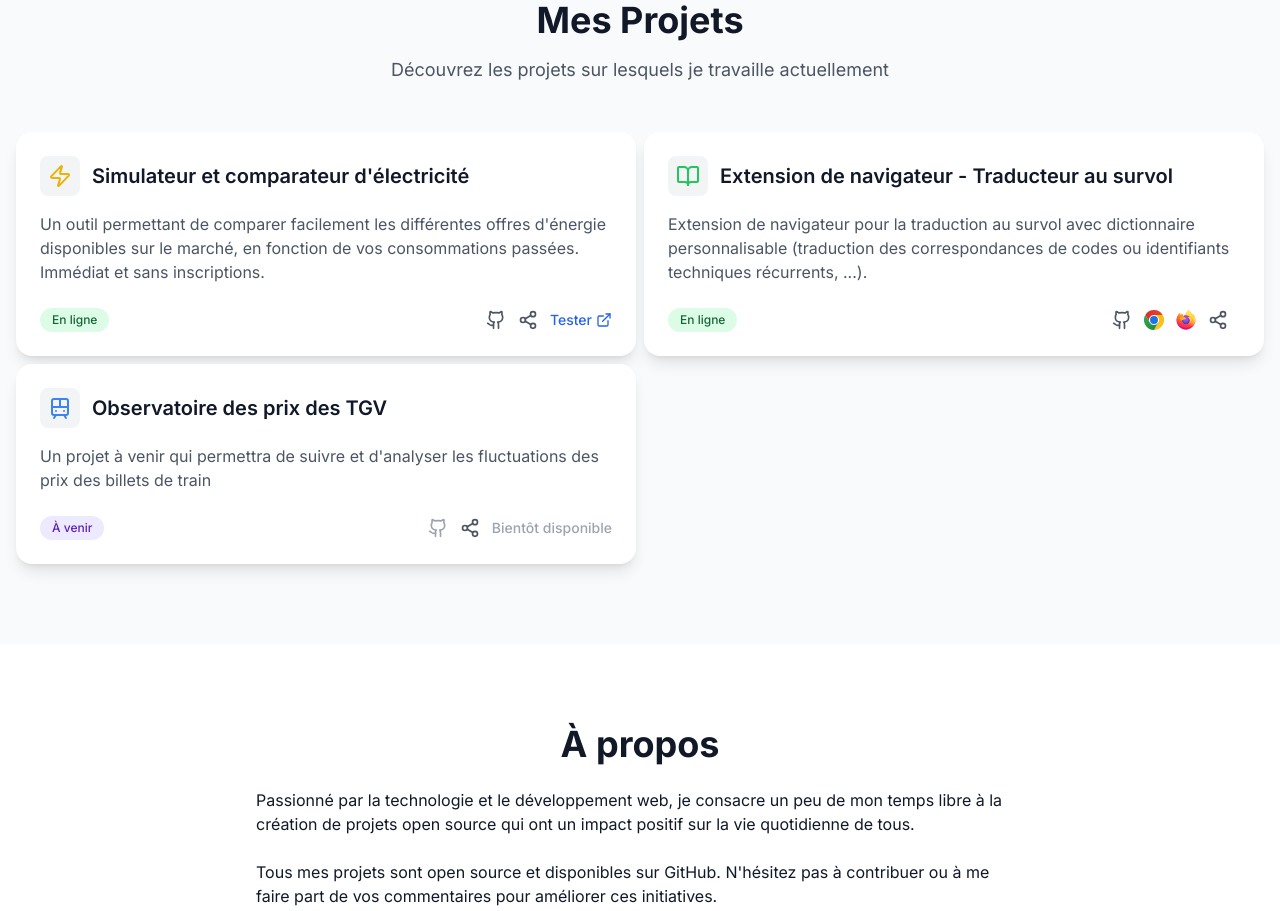
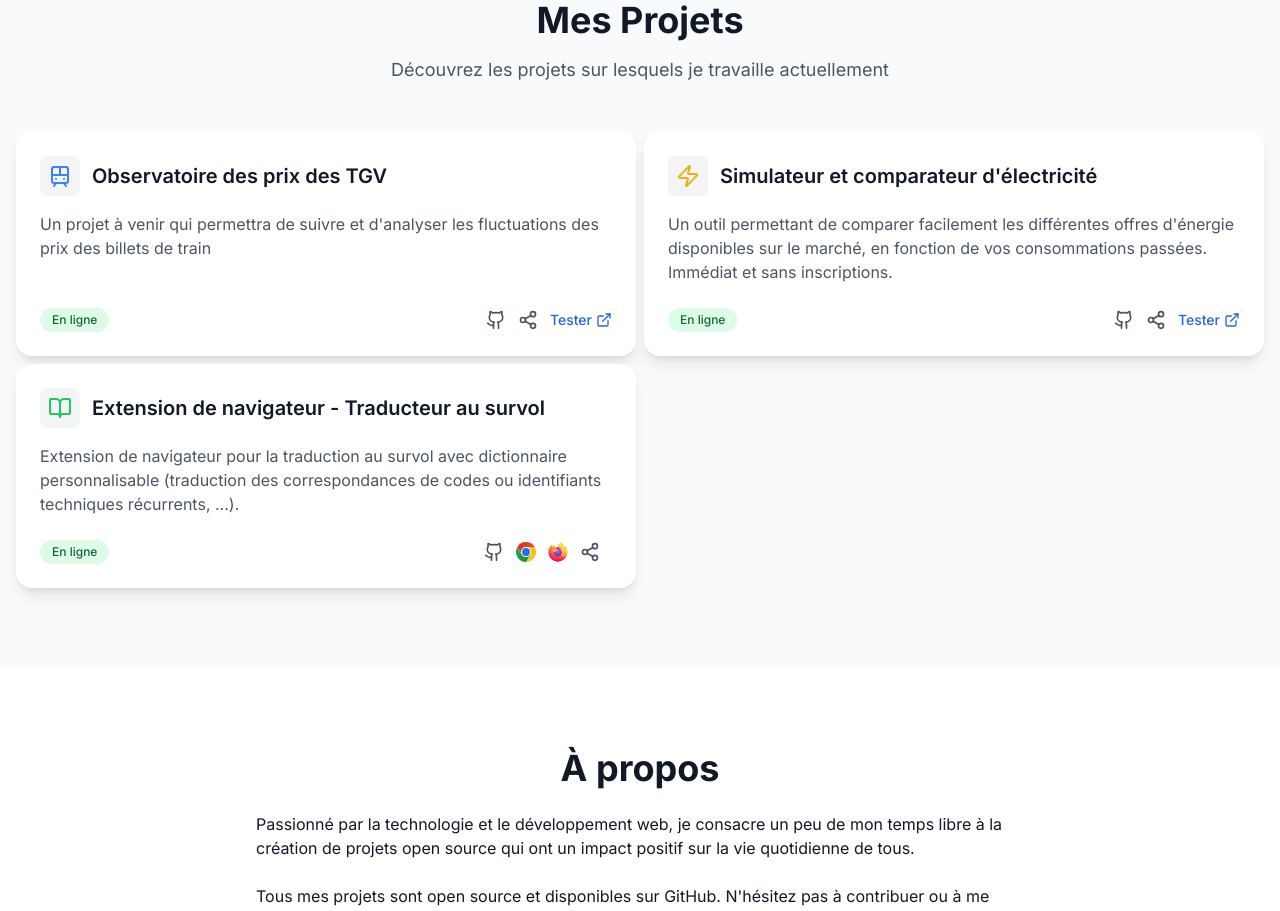
Before and after one commit to GaboFlo/gaboflo.fr, a React (Vite) app: page / in a window 1280 px wide. Shown: the part 880-1791 px from the top of the page. Built offline with nearby package versions, Linux system fonts and the light colour scheme.

Commit message:
Ajout URL observatoire (#22)

```diff
--- a/src/data/projects.ts
+++ b/src/data/projects.ts
@@ -1,6 +1,17 @@
 import { Project } from "../types";
 
 export const projects: Project[] = [
+  {
+    id: "train-price",
+    title: "Observatoire des prix des TGV",
+    description:
+      "Un projet à venir qui permettra de suivre et d'analyser les fluctuations des prix des billets de train",
+    url: "https://observatoire-billets-train.gaboflo.fr/",
+    githubUrl: "https://github.com/GaboFlo/observatoire-billets-train/",
+    status: "live",
+    icon: "train",
+    urlTestEnabled: true,
+  },
   {
     id: "energy-comparison",
     title: "Simulateur et comparateur d'électricité",
@@ -40,15 +51,4 @@ export const projects: Project[] = [
       },
     ],
   },
-  {
-    id: "train-price",
-    title: "Observatoire des prix des TGV",
-    description:
-      "Un projet à venir qui permettra de suivre et d'analyser les fluctuations des prix des billets de train",
-    url: "",
-    githubUrl: "",
-    status: "upcoming",
-    icon: "train",
-    urlTestEnabled: false,
-  },
 ];
```
